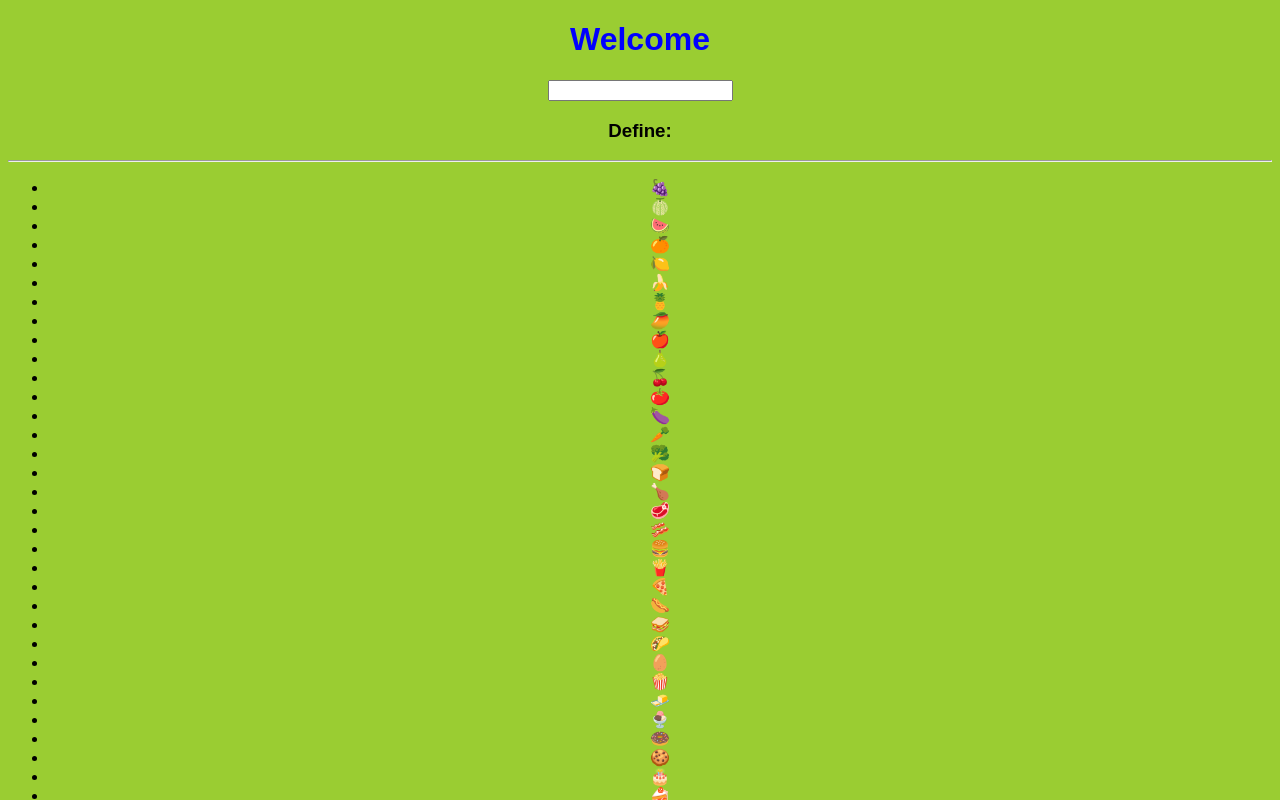
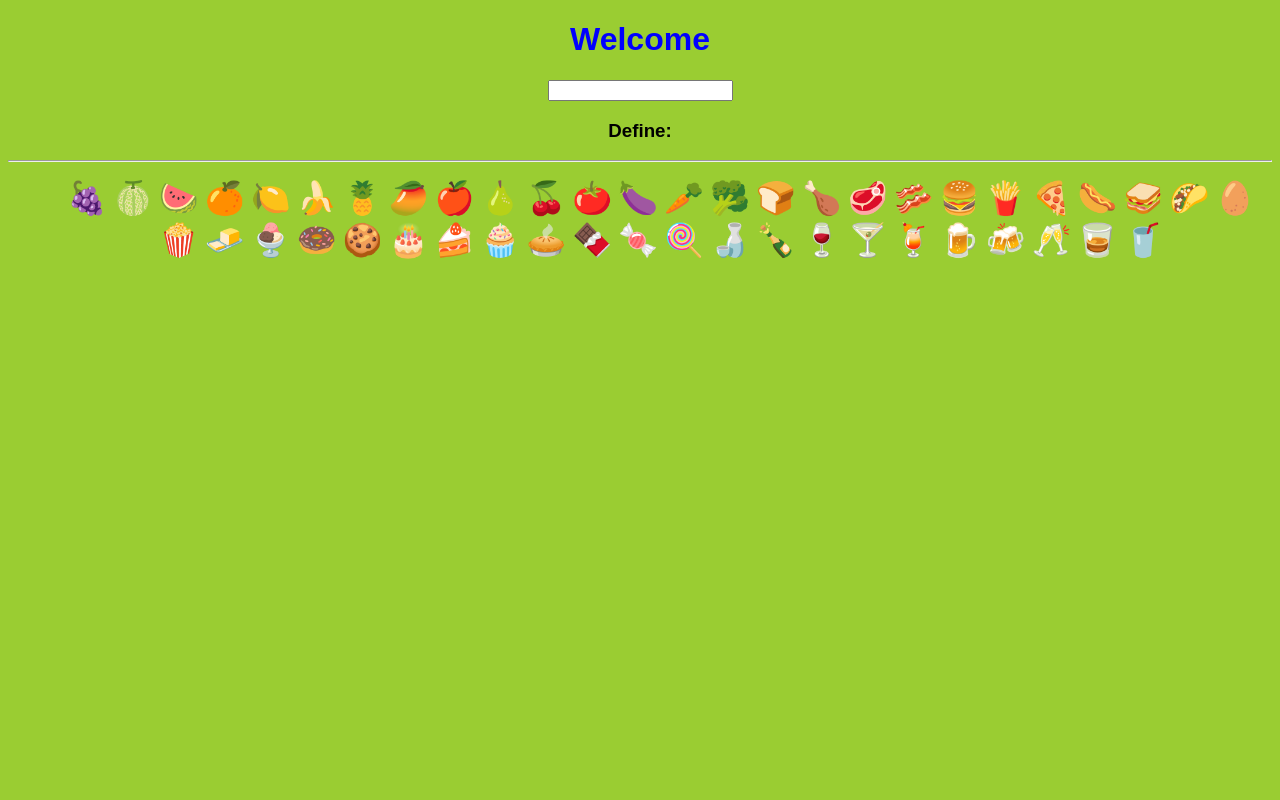
Before and after one commit to rahulcs754/emoji_explain, a React (Create React App) app: page / in a window 1280 px wide. Shown: the top 800 px of the page. Built offline with nearby package versions, Linux system fonts and the light colour scheme; a web font is replaced by a local one.

Commit message:
style: add ul li css

```diff
--- a/src/App.js
+++ b/src/App.js
@@ -75,8 +75,8 @@ export default function App() {
       <h3>Define: {explain}</h3>
       <hr />
       <ul>
-        {list.map(function (element, index, array) {
-          return <li> {array[index]} </li>;
+        {list.map(function (element) {
+          return <li> {element} </li>;
         })}
       </ul>
     </div>
--- a/src/styles.css
+++ b/src/styles.css
@@ -8,3 +8,14 @@ body {
 .App {
   text-align: center;
 }
+
+ul {
+  display: block;
+}
+
+li {
+  display: inline-block;
+  padding: 1px 2px 3px 4px;
+  cursor: pointer;
+  font-size: 2rem;
+}
```
